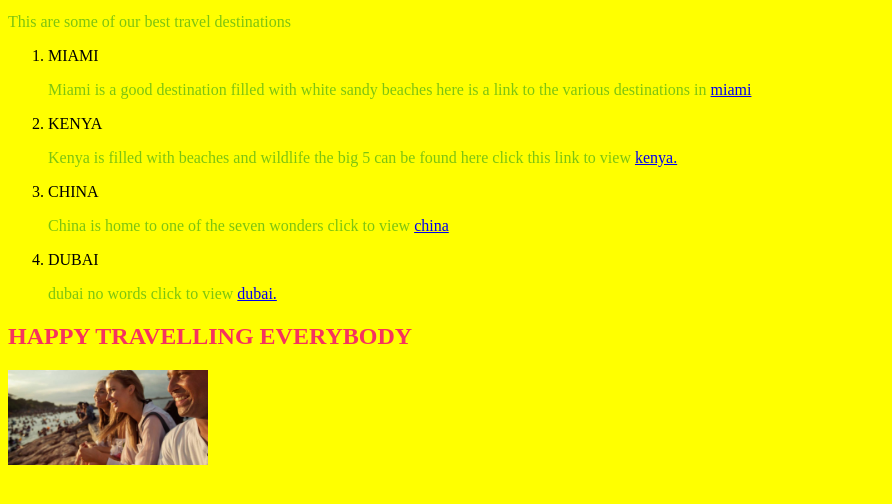
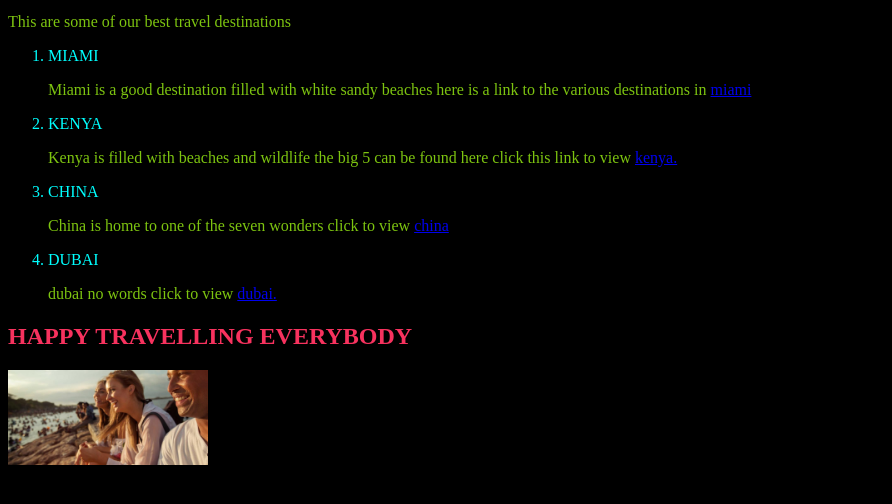
Before and after one commit to Nyota254/happytravels, a plain HTML site: page index.html in a window 1280 px wide. Shown: the part 266-770 px from the top of the page, without its empty margins (0-892 px from the left). Drawn offline with Linux system fonts and the light colour scheme.

Commit message:
add of div and change of colour

```diff
--- a/css/happytravels.css
+++ b/css/happytravels.css
@@ -12,5 +12,11 @@ img {
   length: 200px;
 }
 body {
-  background-color: yellow;
+  background-color: black;
 }
+li {
+  color:  #00FFFF;
+}
+.tropical {
+  color: #808000;
+}
--- a/index.html
+++ b/index.html
@@ -10,14 +10,18 @@
     <p>We are the worlds best tour agency thats according to the forbes agency rating we scored a 9.89average on the preferable agencys</p>
     <p>This are some of our best travel destinations</p>
     <ol>
-      <li class="tropical">MIAMI</li>
-      <p class="tropical">Miami is a good destination filled with white sandy beaches here is a link to the various destinations in <a href="http://miami.com">miami</a></p>
-      <li class="tropical">KENYA</li>
-      <p class="tropical">Kenya is filled with beaches and wildlife the big 5 can be found here click this link to view <a href="https://kenya.com">kenya.</a></p>
-      <li>CHINA</li>
-      <p>China is home to one of the seven wonders click to view <a href="https://china.com">china</a></p>
-      <li>DUBAI</li>
-      <p>dubai no words click to view <a href="http://dubai.com">dubai.</a></p>
+      <div class="tropical">
+        <li>MIAMI</li>
+        <p>Miami is a good destination filled with white sandy beaches here is a link to the various destinations in <a href="http://miami.com">miami</a></p>
+        <li>KENYA</li>
+        <p>Kenya is filled with beaches and wildlife the big 5 can be found here click this link to view <a href="https://kenya.com">kenya.</a></p>
+      </div>
+      <div class="popular">
+        <li>CHINA</li>
+        <p>China is home to one of the seven wonders click to view <a href="https://china.com">china</a></p>
+        <li>DUBAI</li>
+        <p>dubai no words click to view <a href="http://dubai.com">dubai.</a></p>
+      </div>
     </ol>
     <h2>HAPPY TRAVELLING EVERYBODY</h2>
     <img src="images/traveling.png" alt="image of happytravellers">
```
